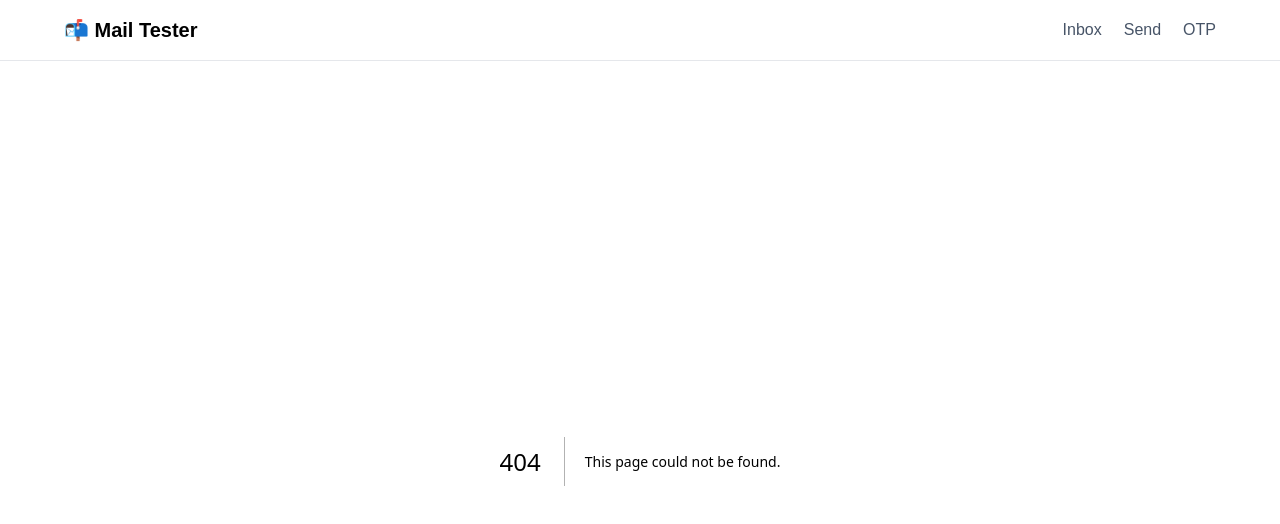
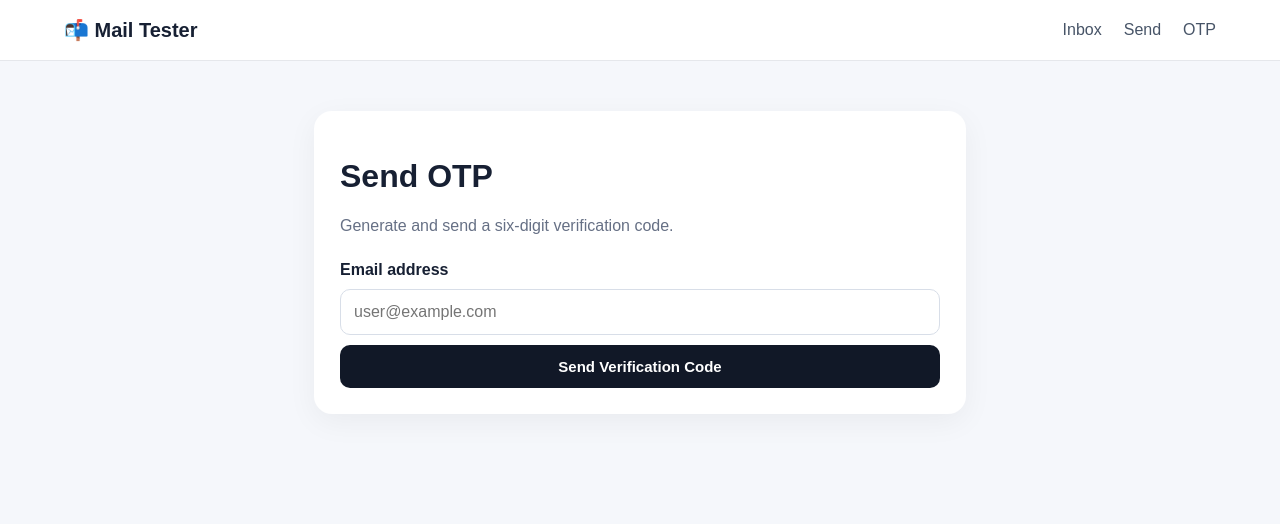
Before and after one commit to mylonas112/MailGun-smtp, a Next.js app: page /otp in a window 1280 px wide. Before the commit this address had no page. Shown: the top 524 px of the page. Built offline with nearby package versions, Linux system fonts and the light colour scheme.

Commit message:
Create page.tsx

```diff
--- /dev/null
+++ b/app/otp/page.tsx
@@ -0,0 +1,100 @@
+"use client";
+
+import { FormEvent, useState } from "react";
+
+export default function OTPPage() {
+  const [email, setEmail] = useState("");
+  const [sending, setSending] = useState(false);
+  const [result, setResult] = useState("");
+
+  async function submit(event: FormEvent) {
+    event.preventDefault();
+
+    setSending(true);
+    setResult("");
+
+    try {
+      const response = await fetch(
+        "/api/otp",
+        {
+          method: "POST",
+          headers: {
+            "Content-Type": "application/json"
+          },
+          body: JSON.stringify({
+            email
+          })
+        }
+      );
+
+      const data = await response.json();
+
+      if (!response.ok) {
+        throw new Error(
+          data.error || "Unable to send OTP"
+        );
+      }
+
+      setResult(
+        "OTP sent successfully."
+      );
+
+    } catch (error) {
+      setResult(
+        error instanceof Error
+          ? error.message
+          : "Something went wrong"
+      );
+    }
+
+    setSending(false);
+  }
+
+  return (
+    <main className="container narrow">
+
+      <div className="card">
+
+        <h1>Send OTP</h1>
+
+        <p className="muted">
+          Generate and send a six-digit verification
+          code.
+        </p>
+
+        <form onSubmit={submit}>
+
+          <label>Email address</label>
+
+          <input
+            type="email"
+            value={email}
+            onChange={(e) =>
+              setEmail(e.target.value)
+            }
+            placeholder="user@example.com"
+            required
+          />
+
+          <button
+            className="button primary full"
+            disabled={sending}
+          >
+            {sending
+              ? "Sending..."
+              : "Send Verification Code"}
+          </button>
+
+        </form>
+
+        {result && (
+          <div className="result">
+            {result}
+          </div>
+        )}
+
+      </div>
+
+    </main>
+  );
+}
```
